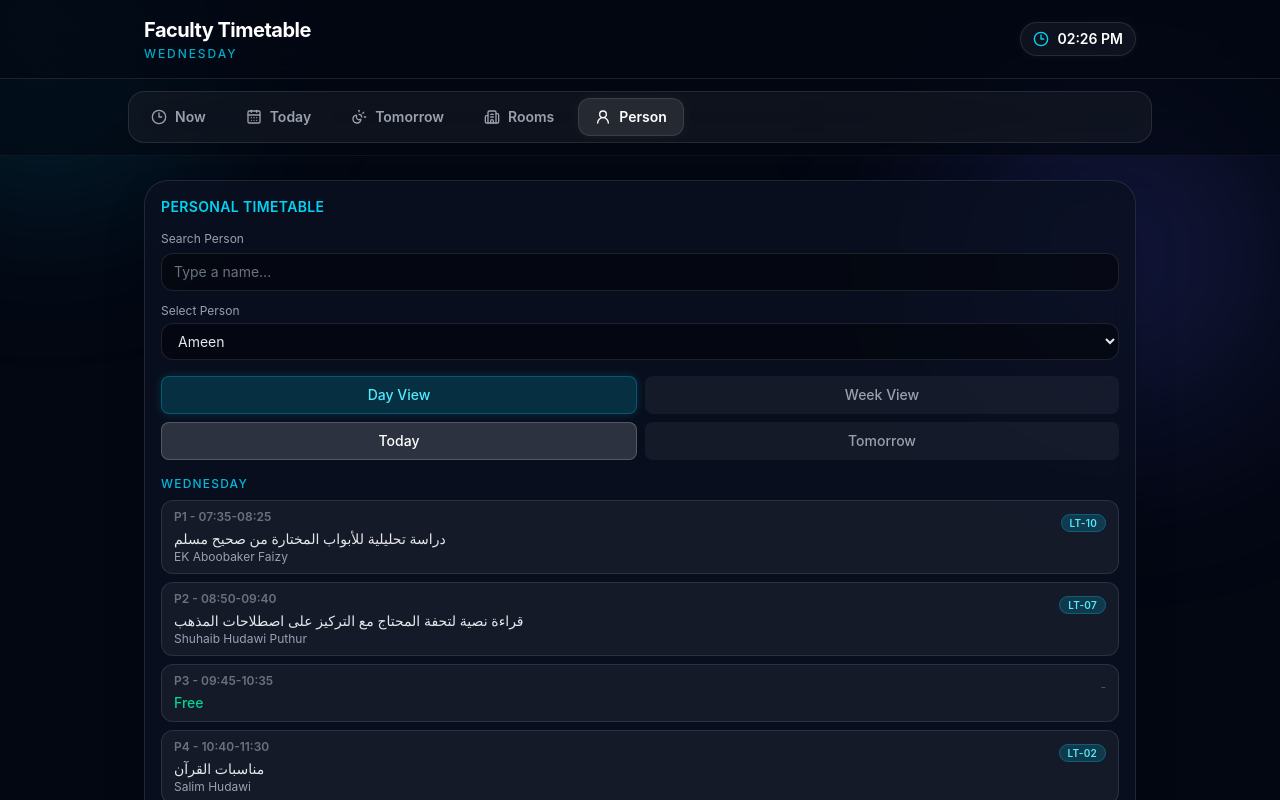
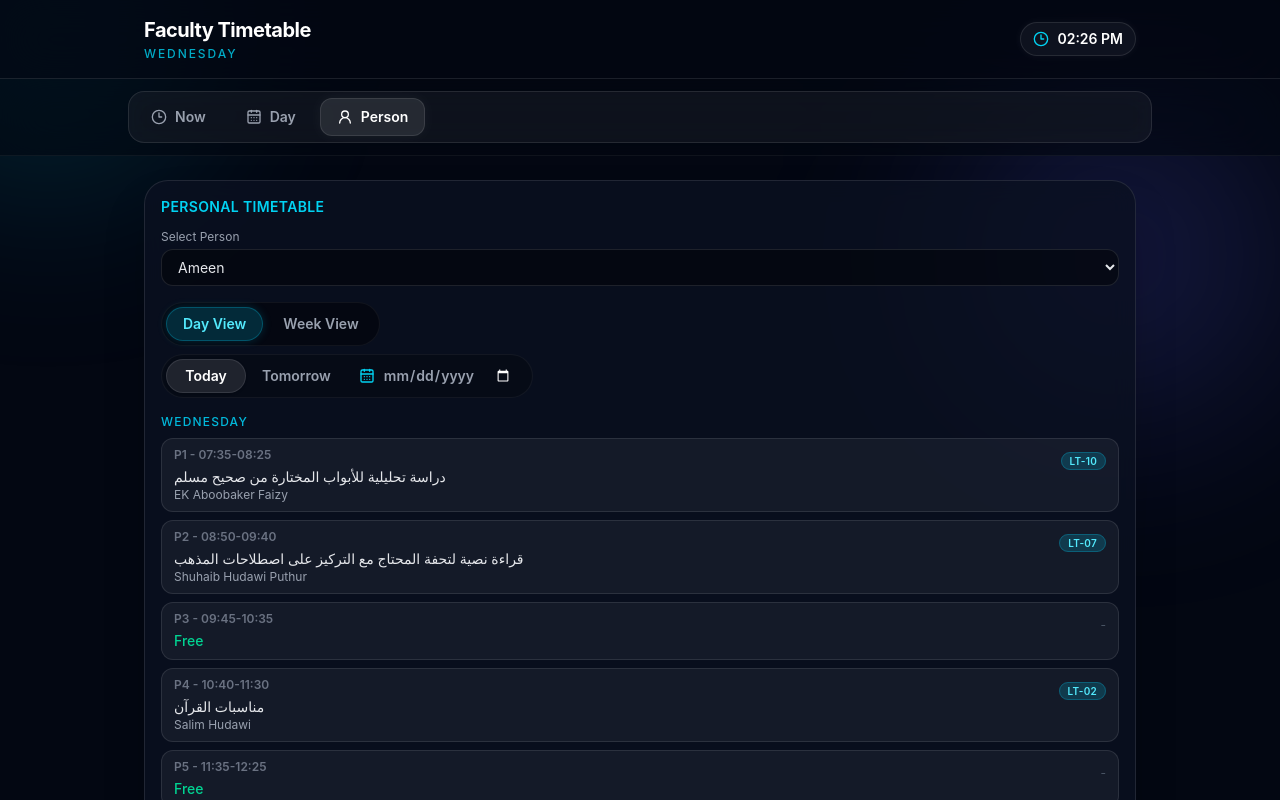
Before and after one commit to ameenvittal/timetable, a React (Vite) app: page / in a window 1280 px wide. Both pictures are taken after a click on the button "Person". Shown: the top 800 px of the page. Built offline with nearby package versions, Linux system fonts and the light colour scheme.

Commit message:
Hisham added

```diff
--- a/src/App.tsx
+++ b/src/App.tsx
@@ -2,9 +2,8 @@ import { useEffect, useState } from "react";
 import {
   Clock3,
   CalendarDays,
-  SunMoon,
-  Building2,
   UserRound,
+  CalendarDays as CalendarDaysIcon
 } from "lucide-react";
 import type { PersonSchedule } from "./types";
 import { loadAllPersons } from "./data/index";
@@ -13,10 +12,9 @@ import Header from "./components/Header";
 import CurrentPeriod from "./components/CurrentPeriod";
 import NextPeriod from "./components/NextPeriod";
 import DayView from "./components/DayView";
-import RoomView from "./components/RoomView";
 import PersonTimetable from "./components/PersonTimetable";
 
-type Tab = "now" | "today" | "tomorrow" | "rooms" | "person";
+type Tab = "now" | "day" | "person";
 
 function getInitialTab(): Tab {
   if (typeof window !== "undefined" && window.innerWidth <= 768) {
@@ -29,6 +27,9 @@ export default function App() {
   const [persons, setPersons] = useState<PersonSchedule[]>([]);
   const [tab, setTab] = useState<Tab>(getInitialTab);
 
+  const [dayTabMode, setDayTabMode] = useState<"today" | "tomorrow" | "custom">("today");
+  const [customDate, setCustomDate] = useState("");
+
   useEffect(() => {
     loadAllPersons().then(setPersons);
   }, []);
@@ -36,19 +37,22 @@ export default function App() {
   const today = getTodayName();
   const tomorrow = getTomorrowName();
 
+  let displayDayName = dayTabMode === "today" ? today : tomorrow;
+  if (dayTabMode === "custom" && customDate) {
+    const dt = new Date(customDate);
+    const days: any[] = ["Sunday", "Monday", "Tuesday", "Wednesday", "Thursday", "Friday", "Saturday"];
+    displayDayName = days[dt.getDay()];
+  }
+
   const tabs: { id: Tab; label: string }[] = [
     { id: "now", label: "Now" },
-    { id: "today", label: "Today" },
-    { id: "tomorrow", label: "Tomorrow" },
-    { id: "rooms", label: "Rooms" },
+    { id: "day", label: "Day" },
     { id: "person", label: "Person" },
   ];
 
   const tabIcons: Record<Tab, React.ReactNode> = {
     now: <Clock3 className="h-4 w-4" />,
-    today: <CalendarDays className="h-4 w-4" />,
-    tomorrow: <SunMoon className="h-4 w-4" />,
-    rooms: <Building2 className="h-4 w-4" />,
+    day: <CalendarDays className="h-4 w-4" />,
     person: <UserRound className="h-4 w-4" />,
   };
 
@@ -97,17 +101,56 @@ export default function App() {
                 <NextPeriod persons={persons} />
               </>
             )}
-            {tab === "today" && (
-              <DayView persons={persons} day={today} label="Today's Schedule" />
+            {tab === "day" && (
+              <div className="space-y-4">
+                <div className="flex flex-wrap gap-1 rounded-full bg-black/40 border border-white/5 p-1 backdrop-blur-md max-w-fit overflow-hidden">
+                  <button
+                    onClick={() => setDayTabMode("today")}
+                    className={`text-sm font-semibold py-1.5 px-4 rounded-full transition-all duration-300 ${
+                      dayTabMode === "today"
+                        ? "bg-white/10 text-white shadow-[0_0_15px_rgba(255,255,255,0.05)] border border-white/10"
+                        : "text-gray-400 hover:text-white hover:bg-white/5"
+                    }`}
+                  >
+                    Today
+                  </button>
+                  <button
+                    onClick={() => setDayTabMode("tomorrow")}
+                    className={`text-sm font-semibold py-1.5 px-4 rounded-full transition-all duration-300 ${
+                      dayTabMode === "tomorrow"
+                        ? "bg-white/10 text-white shadow-[0_0_15px_rgba(255,255,255,0.05)] border border-white/10"
+                        : "text-gray-400 hover:text-white hover:bg-white/5"
+                    }`}
+                  >
+                    Tomorrow
+                  </button>
+                  <div className="relative">
+                    <div className="absolute inset-y-0 left-0 pl-3 flex items-center pointer-events-none">
+                      <CalendarDaysIcon className="h-4 w-4 text-cyan-400" />
+                    </div>
+                    <input
+                      type="date"
+                      value={customDate}
+                      onChange={(e) => {
+                        setDayTabMode("custom");
+                        setCustomDate(e.target.value);
+                      }}
+                      className={`h-full pl-9 pr-4 py-1.5 bg-transparent text-sm font-semibold rounded-full transition-all duration-300 cursor-pointer focus:outline-none focus:ring-2 focus:ring-cyan-500/50 ${
+                        dayTabMode === "custom"
+                          ? "bg-white/10 text-white shadow-[0_0_15px_rgba(255,255,255,0.05)] border border-white/10"
+                          : "text-gray-400 hover:text-white hover:bg-white/5"
+                      }`}
+                      style={{ colorScheme: "dark" }}
+                    />
+                  </div>
+                </div>
+                <DayView
+                  persons={persons}
+                  day={displayDayName}
+                  label={`${displayDayName}'s Schedule`}
+                />
+              </div>
             )}
-            {tab === "tomorrow" && (
-              <DayView
-                persons={persons}
-                day={tomorrow}
-                label="Tomorrow's Schedule"
-              />
-            )}
-            {tab === "rooms" && <RoomView persons={persons} />}
             {tab === "person" && <PersonTimetable persons={persons} />}
           </>
         )}
--- a/src/components/PersonTimetable.tsx
+++ b/src/components/PersonTimetable.tsx
@@ -6,6 +6,8 @@ import {
   PERIOD_TIMES,
   TOTAL_PERIODS,
 } from "../utils/scheduleHelpers";
+
+import { CalendarDays as CalendarDaysIcon } from "lucide-react";
 
 interface Props {
   persons: PersonSchedule[];
@@ -27,20 +29,9 @@ type ViewMode = "single-day" | "week";
 
 export default function PersonTimetable({ persons }: Props) {
   const [selectedName, setSelectedName] = useState<string>("");
-  const [searchQuery, setSearchQuery] = useState<string>("");
-  const [dayMode, setDayMode] = useState<DayMode>("today");
+  const [dayMode, setDayMode] = useState<DayMode | "custom">("today");
+  const [customDate, setCustomDate] = useState<string>("");
   const [viewMode, setViewMode] = useState<ViewMode>("single-day");
-
-  const filteredPersons = useMemo(() => {
-    const normalizedQuery = searchQuery.trim().toLowerCase();
-    if (!normalizedQuery) {
-      return persons;
-    }
-
-    return persons.filter((person) =>
-      person.name.toLowerCase().includes(normalizedQuery),
-    );
-  }, [persons, searchQuery]);
 
   useEffect(() => {
     if (persons.length === 0) {
@@ -55,22 +46,27 @@ export default function PersonTimetable({ persons }: Props) {
   }, [persons, selectedName]);
 
   useEffect(() => {
-    if (filteredPersons.length === 0) {
+    if (persons.length === 0) {
       return;
     }
 
-    const exists = filteredPersons.some((p) => p.name === selectedName);
+    const exists = persons.some((p) => p.name === selectedName);
     if (!exists) {
-      setSelectedName(filteredPersons[0].name);
+      setSelectedName(persons[0].name);
     }
-  }, [filteredPersons, selectedName]);
+  }, [persons, selectedName]);
 
   const selectedPerson = useMemo(
     () => persons.find((p) => p.name === selectedName) || null,
     [persons, selectedName],
   );
 
-  const dayName = dayMode === "today" ? getTodayName() : getTomorrowName();
+  let dayName = dayMode === "today" ? getTodayName() : getTomorrowName();
+  if (dayMode === "custom" && customDate) {
+    const dt = new Date(customDate);
+    const days: any[] = ["Sunday", "Monday", "Tuesday", "Wednesday", "Thursday", "Friday", "Saturday"];
+    dayName = days[dt.getDay()];
+  }
 
   return (
     <div className="rounded-3xl shadow-2xl border border-white/10 bg-[#0B1121]/80 backdrop-blur-md p-4 space-y-4">
@@ -78,18 +74,6 @@ export default function PersonTimetable({ persons }: Props) {
         <h2 className="text-sm font-semibold text-cyan-400 uppercase tracking-wide mb-2">
           Personal Timetable
         </h2>
-
-        <label htmlFor="person-search" className="text-xs text-gray-400">
-          Search Person
-        </label>
-        <input
-          id="person-search"
-          type="text"
-          value={searchQuery}
-          onChange={(e) => setSearchQuery(e.target.value)}
-          placeholder="Type a name..."
-          className="mt-1 w-full rounded-xl border border-white/10 bg-black/40 px-3 py-2 text-sm text-gray-200 placeholder-gray-500 focus:outline-none focus:ring-2 focus:ring-cyan-500/50 focus:border-transparent transition-all"
-        />
 
         <label
           htmlFor="person-select"
@@ -103,37 +87,37 @@ export default function PersonTimetable({ persons }: Props) {
           onChange={(e) => setSelectedName(e.target.value)}
           className="mt-1 w-full rounded-xl border border-white/10 bg-black/40 px-3 py-2 text-sm text-gray-200 focus:outline-none focus:ring-2 focus:ring-cyan-500/50 focus:border-transparent transition-all"
         >
-          {filteredPersons.map((person) => (
+          {persons.map((person) => (
             <option key={person.name} value={person.name} className="bg-[#0B1121]">
               {person.name}
             </option>
           ))}
         </select>
-        {filteredPersons.length === 0 && (
+        {persons.length === 0 && (
           <p className="mt-2 text-xs text-rose-400">
-            No person matches your search.
+            No persons loaded.
           </p>
         )}
       </div>
 
       <div className="space-y-2">
-        <div className="flex gap-2">
+        <div className="flex flex-wrap gap-1 p-1 bg-black/40 border border-white/5 rounded-full max-w-fit">
           <button
             onClick={() => setViewMode("single-day")}
-            className={`flex-1 text-sm font-medium py-2 rounded-lg transition-all duration-300 ${
+            className={`text-sm font-semibold py-1.5 px-4 rounded-full transition-all duration-300 ${
               viewMode === "single-day"
                 ? "bg-cyan-500/20 text-cyan-300 border border-cyan-500/30 shadow-[0_0_10px_rgba(6,182,212,0.2)]"
-                : "bg-white/5 text-gray-400 hover:bg-white/10"
+                : "text-gray-400 hover:text-white hover:bg-white/5"
             }`}
           >
             Day View
           </button>
           <button
             onClick={() => setViewMode("week")}
-            className={`flex-1 text-sm font-medium py-2 rounded-lg transition-all duration-300 ${
+            className={`text-sm font-semibold py-1.5 px-4 rounded-full transition-all duration-300 ${
               viewMode === "week"
                 ? "bg-cyan-500/20 text-cyan-300 border border-cyan-500/30 shadow-[0_0_10px_rgba(6,182,212,0.2)]"
-                : "bg-white/5 text-gray-400 hover:bg-white/10"
+                : "text-gray-400 hover:text-white hover:bg-white/5"
             }`}
           >
             Week View
@@ -141,27 +125,46 @@ export default function PersonTimetable({ persons }: Props) {
         </div>
 
         {viewMode === "single-day" && (
-          <div className="flex gap-2">
+          <div className="flex flex-wrap gap-1 p-1 bg-black/20 border border-white/5 rounded-full max-w-fit">
             <button
               onClick={() => setDayMode("today")}
-              className={`flex-1 text-sm font-medium py-2 rounded-lg transition-all duration-300 ${
+              className={`min-w-[80px] text-sm font-semibold py-1.5 px-3 rounded-full transition-all duration-300 ${
                 dayMode === "today"
-                  ? "bg-white/15 text-white border border-white/20"
-                  : "bg-white/5 text-gray-400 hover:bg-white/10"
+                  ? "bg-white/10 text-white shadow-sm border border-white/10"
+                  : "text-gray-400 hover:text-white hover:bg-white/5"
               }`}
             >
               Today
             </button>
             <button
               onClick={() => setDayMode("tomorrow")}
-              className={`flex-1 text-sm font-medium py-2 rounded-lg transition-all duration-300 ${
+              className={`min-w-[80px] text-sm font-semibold py-1.5 px-3 rounded-full transition-all duration-300 ${
                 dayMode === "tomorrow"
-                  ? "bg-white/15 text-white border border-white/20"
-                  : "bg-white/5 text-gray-400 hover:bg-white/10"
+                  ? "bg-white/10 text-white shadow-sm border border-white/10"
+                  : "text-gray-400 hover:text-white hover:bg-white/5"
               }`}
             >
               Tomorrow
             </button>
+            <div className="relative">
+              <div className="absolute inset-y-0 left-0 pl-3 flex items-center pointer-events-none">
+                <CalendarDaysIcon className="h-4 w-4 text-cyan-400" />
+              </div>
+              <input
+                type="date"
+                value={customDate}
+                onChange={(e) => {
+                  setDayMode("custom");
+                  setCustomDate(e.target.value);
+                }}
+                className={`w-full h-full pl-9 pr-4 py-1.5 bg-transparent text-sm font-semibold rounded-full transition-all duration-300 cursor-pointer focus:outline-none focus:ring-2 focus:ring-cyan-500/50 ${
+                  dayMode === "custom"
+                    ? "bg-white/10 text-white shadow-sm border border-white/10"
+                    : "text-gray-400 hover:text-white hover:bg-white/5"
+                }`}
+                style={{ colorScheme: "dark" }}
+              />
+            </div>
           </div>
         )}
       </div>
--- a/src/data/index.ts
+++ b/src/data/index.ts
@@ -4,6 +4,7 @@ import ameenCSV from "./persons/ameen.csv?raw";
 import hashimCSV from "./persons/hashim.csv?raw";
 import majidCSV from "./persons/majid.csv?raw"
 import ArifCSV from "./persons/arif.csv?raw"
+import HishamCSV from "./persons/hisham.csv?raw"
 
 import { parsePersonCSV } from "../utils/csvParser";
 import type { PersonSchedule } from "../types";
@@ -12,7 +13,8 @@ const rawFiles: { name: string; csv: string }[] = [
   { name: "Ameen", csv: ameenCSV },
   { name: "Hashim", csv: hashimCSV },
   {name: "Majid", csv: majidCSV},
-  {name: "Arif", csv :ArifCSV }
+  {name: "Arif", csv :ArifCSV },
+  {name: "Hisham", csv: HishamCSV }
   // { name: "NewPerson", csv: newPersonCSV },  ← add here
 ];
 
```
Also changed, not shown: src/data/persons/hisham.csv (added).
